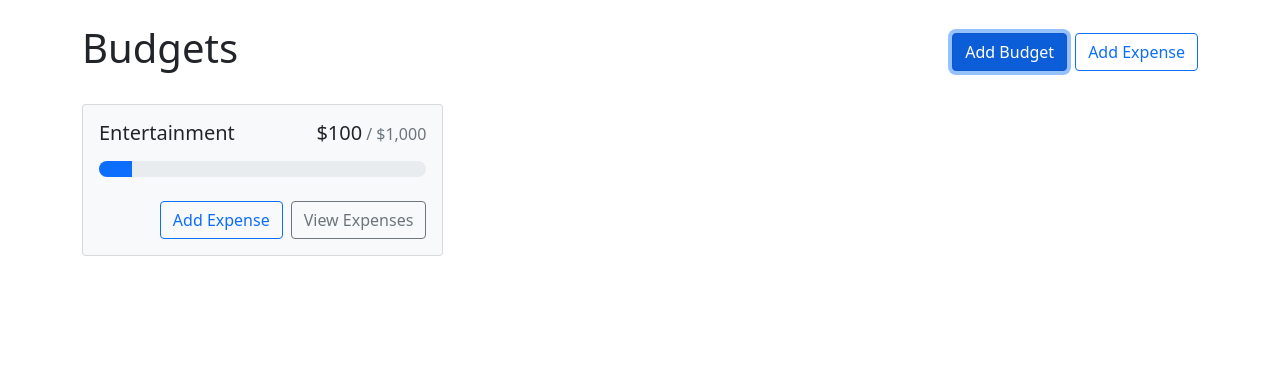
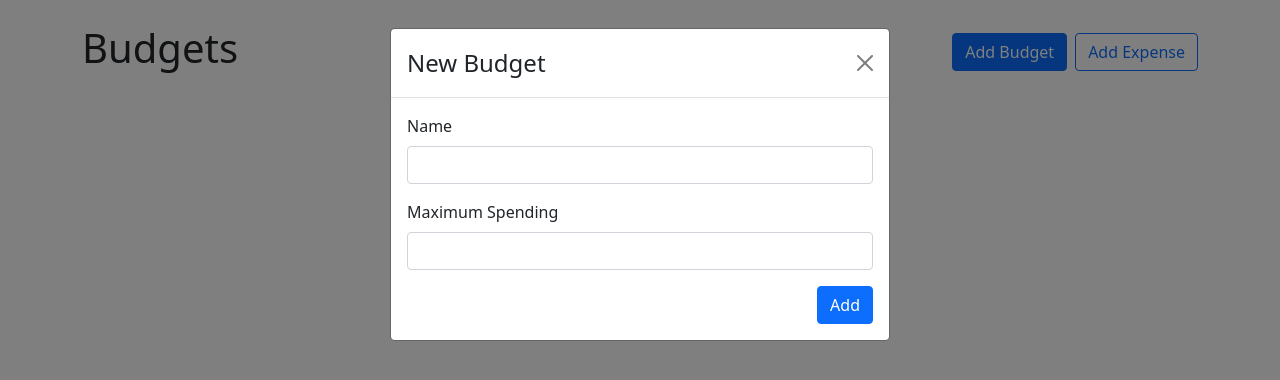
Before and after one commit to luckylefty01/Budget, a React (Create React App) app: page / in a window 1280 px wide. Both pictures are taken after a click on the button "Add Budget". Shown: the top 380 px of the page. Built offline with nearby package versions, Linux system fonts and the light colour scheme.

Commit message:
budget modal complete

```diff
--- a/src/App.js
+++ b/src/App.js
@@ -1,13 +1,19 @@
+import { useState } from "react";
 import { Button, Stack } from "react-bootstrap";
 import Container from "react-bootstrap/Container";
+import AddBudgetModal from "./components/AddBudgetModal";
 import BudgetCard from "./components/BudgetCard";
+import { useBudgets } from "./contexts/BudgetsContext";
 
 function App() {
+  const [showAddBudgetModal, setShowAddBudgetModal] = useState(false)
+  const { budgets, getBudgetExpenses } = useBudgets()
   return (
+  <>
   <Container className="my-4">
     <Stack direction="horizontal" gap="2" className="mb-4">
       <h1 className="me-auto">Budgets</h1>
-      <Button variant="primary">Add Budget</Button>
+      <Button variant="primary" onClick={() => setShowAddBudgetModal(true)}>Add Budget</Button>
       <Button variant="outline-primary">Add Expense</Button>
     </Stack>
     <div
@@ -18,14 +24,22 @@
       alignItems: "flex-start",
       }}
       >
-        <BudgetCard
-          name="Entertainment"
-          gray
-          amount={100}
-          max={1000}>
-        </BudgetCard>
+        {budgets.map(budget => {
+          const amount = getBudgetExpenses(budget.id).reduce((total, expense)=> total + expense.amount, 0)
+          return (
+            <BudgetCard
+            key={budget.id}
+            name={budget.name}
+            amount={amount}
+            max={budget.max}
+          />
+        )
+        })}
+
       </div>
   </Container>
+  <AddBudgetModal show={showAddBudgetModal} handleClose={() => setShowAddBudgetModal(false) } />
+  </>
   )
 }
 
--- /dev/null
+++ b/src/components/AddBudgetModal.js
@@ -0,0 +1,40 @@
+import { Form, Modal, Button } from "react-bootstrap";
+import { useRef } from "react";
+import { useBudgets } from "../contexts/BudgetsContext";
+
+export default function AddBudgetModal( {show, handleClose }) {
+    const nameRef= useRef()
+    const maxRef= useRef()
+    const { addBudget } = useBudgets()
+    function handleSubmit(e) {
+        e.preventDefault()
+        addBudget({
+            name: nameRef.current.value,
+            max: parseFloat(maxRef.current.value)
+        })
+        handleClose()
+    }
+
+    return (
+        <Modal show={show} onHide={handleClose}>
+            <Form onSubmit={handleSubmit}>
+                <Modal.Header closeButton>
+                    <Modal.Title>New Budget</Modal.Title>
+                </Modal.Header>
+                <Modal.Body>
+                    <Form.Group className="mb-3" controlId="name">
+                        <Form.Label>Name</Form.Label>
+                        <Form.Control ref={nameRef} type="text" required />
+                    </Form.Group>
+                    <Form.Group className="mb-3" controlId="max">
+                        <Form.Label>Maximum Spending</Form.Label>
+                        <Form.Control ref={maxRef} type="number" required min={0} step={0.01} />
+                    </Form.Group>
+                    <div className="d-flex justify-content-end">
+                        <Button variant="primary" type="submit">Add</Button>
+                    </div>
+                </Modal.Body>
+            </Form>
+        </Modal>
+    )
+}
--- a/src/contexts/BudgetsContext.js
+++ b/src/contexts/BudgetsContext.js
@@ -1,4 +1,4 @@
-import React, { useContext, useState } from "react"
+import React, { useContext } from "react"
 import { v4 as uuidV4 } from "uuid"
 import useLocalStorage from "../hooks/useLocalStorage"
 
```
